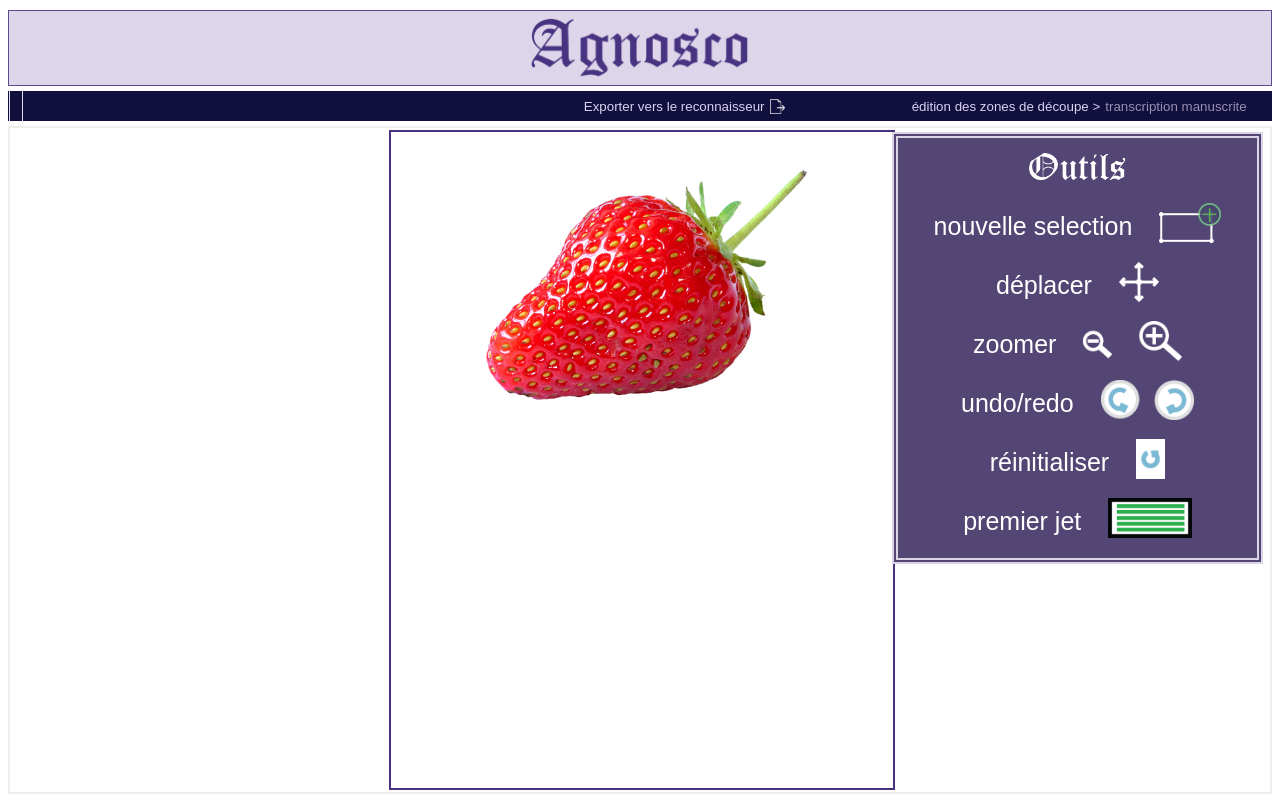
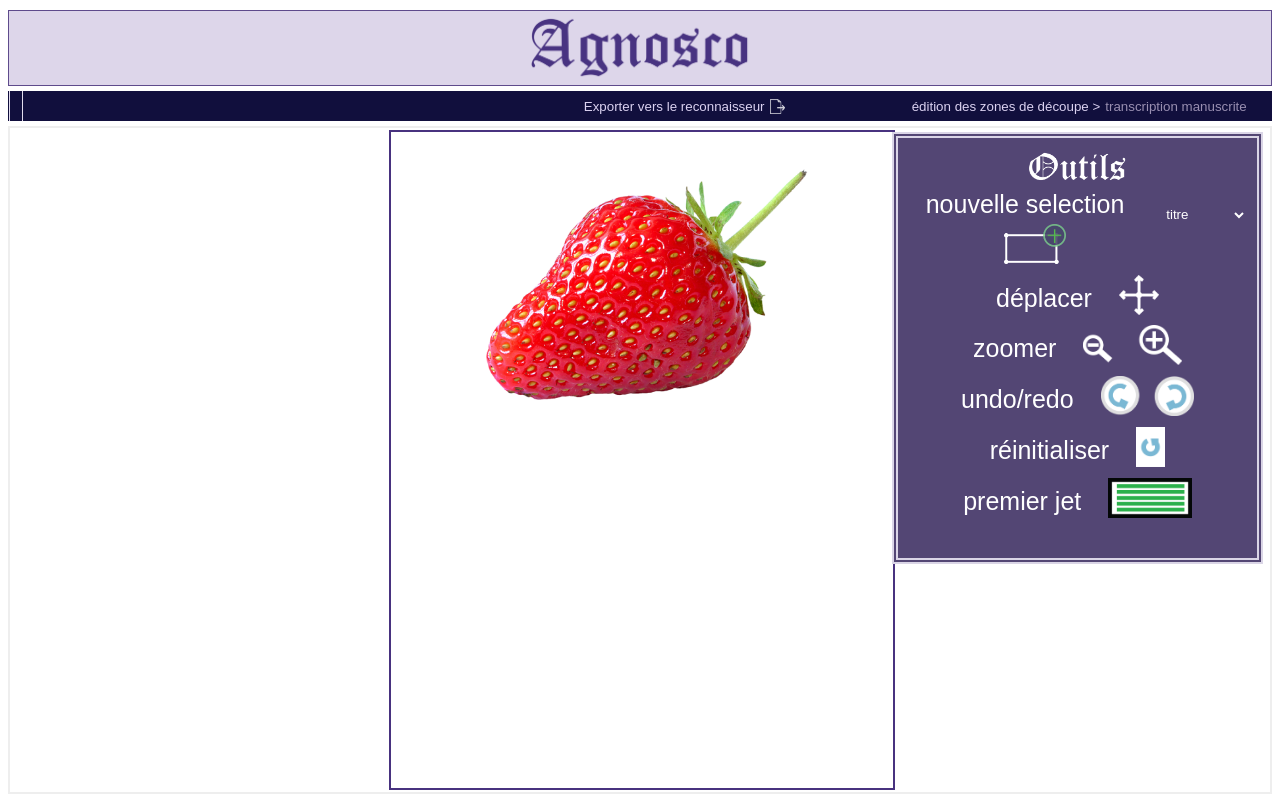
Before and after one commit to shymine/Ecriture_Manuscrite, an Angular app in the folder src/web_interface/frontend/: page /decoupe in a window 1280 px wide. Built offline with nearby package versions, Linux system fonts and the light colour scheme; some icons are missing.

Commit message:
decoupe menu

```diff
--- a/src/web_interface/frontend/src/app/decoupe/decoupe.component.css
+++ b/src/web_interface/frontend/src/app/decoupe/decoupe.component.css
@@ -4,6 +4,11 @@
     width: 100%;
     height: 30px;
     margin-bottom: 5px;
+}
+
+.divOutils {
+    position: relative;
+    height: 10%;
 }
 
 .DivParent{
@@ -156,14 +161,46 @@
 
 .buttonOutil {
     position: relative;
+    margin-top: 5%;
     border: none;
     height: 10%;
     margin: 0px;
     width: 100%;
     padding: 0px;
-    margin-top: 15px;
     background: none;
+    margin-top: 2%;
 }
 .buttonOutil:hover {
     background: #ffffff1e;
 }
+
+.buttonOutil1 {
+    position: relative;
+    border: none;
+    height: 10%;
+    margin: 0px;
+    width: 75%;
+    padding: 0px;
+    background: none;
+    margin-top: 2%;
+}
+.buttonOutil1:hover {
+    background: #ffffff1e;
+}
+
+.selectOutils {
+    position: relative;
+    border: none;
+    color: #ffffff;
+    height: 10%;
+    margin: 0px;
+    width: 25%;
+    padding: 0px;
+    background: none;
+    float: right;
+    margin-top: 2%;
+}
+
+.selectOutils:hover {
+    background: #ffffff1e;
+}
--- a/src/web_interface/frontend/src/app/decoupe/decoupe.component.html
+++ b/src/web_interface/frontend/src/app/decoupe/decoupe.component.html
@@ -19,7 +19,13 @@
   <div class="outils">
     <div class ="titreO"><img class="icone" src="../../assets/images/Outils.png" alt="page" /></div>
 
-    <button class="buttonOutil"><span class="nameOutil">nouvelle selection </span><img class="icone" src="../../assets/images/1decoupe.png" alt="page" /></button>
+    <button class="buttonOutil1">
+      <span class="nameOutil">nouvelle selection </span><img class="icone" src="../../assets/images/1decoupe.png" alt="page" />
+    </button>
+    <select class="selectOutils">
+      <option>titre</option>
+      <option>paragraphe</option>
+    </select>
 
     <button class="buttonOutil"><span class="nameOutil">déplacer </span><img class="icone" src="../../assets/images/2decoupe.png" alt="page" /></button>
 
@@ -30,5 +36,6 @@
     <button class="buttonOutil"><span class="nameOutil">réinitialiser </span><img class="icone" src="../../assets/images/5decoupe.png" alt="page" /></button>
 
     <button class="buttonOutil"><span class="nameOutil">premier jet </span><img class="icone" src="../../assets/images/6decoupe.png" alt="page" /></button>
+
   </div>
 </div>
```
